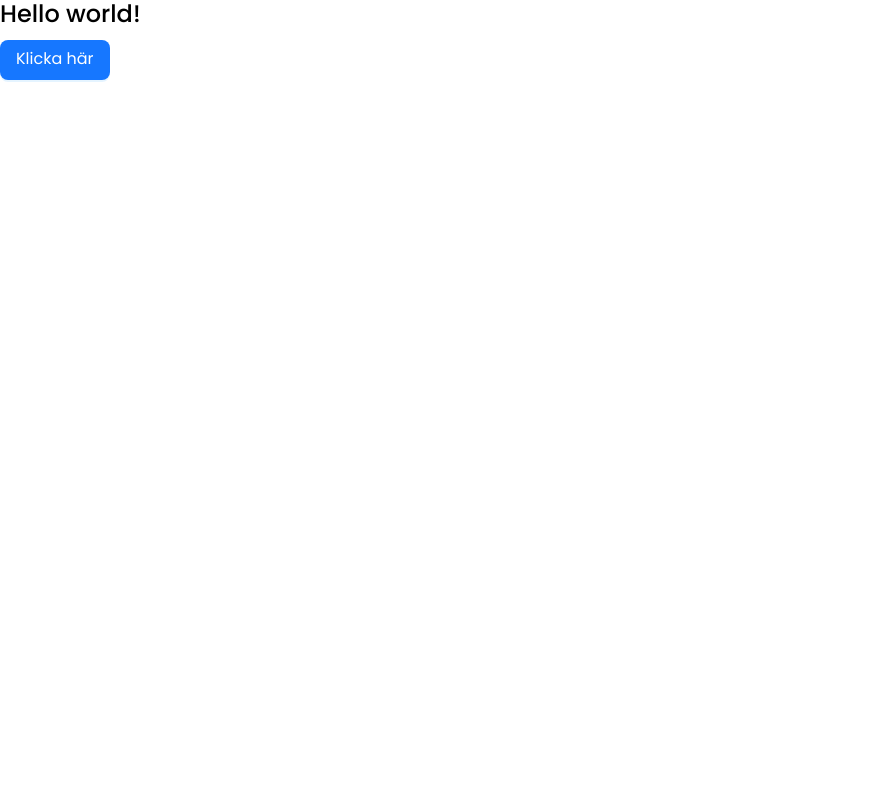
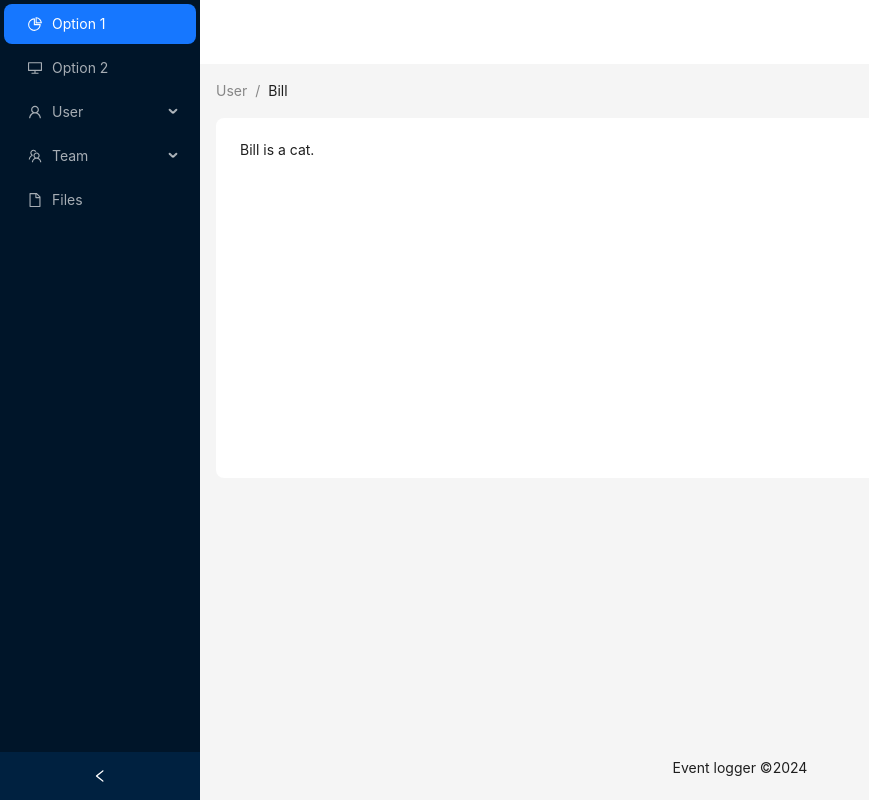
Before and after one commit to MrKalleP/event-frontend, a React (Vite) app: page / in a window 1280 px wide. Shown: the whole page, without its empty margins (0-869 px from the left). Built offline with nearby package versions, Linux system fonts and the light colour scheme.

Commit message:
fixed a sidebar and i icons

```diff
--- a/package.json
+++ b/package.json
@@ -10,6 +10,7 @@
     "preview": "vite preview"
   },
   "dependencies": {
+    "@ant-design/icons": "^5.5.2",
     "antd": "^5.22.5",
     "react": "^18.3.1",
     "react-dom": "^18.3.1"
--- a/src/App.tsx
+++ b/src/App.tsx
@@ -1,16 +1,9 @@
-import './App.css'
-import { Button } from 'antd'
+import SideBar from "./components/Sidebar";
 
-function App() {
 
-  return (
-    <>
-      <h2>Hello world!</h2>
-      <div>
-        <Button type="primary" size='large'>Klicka här</Button>
-      </div>
-    </>
-  )
+const App: React.FC = () => {
+  return <>
+    <SideBar />
+  </>;
 }
-
-export default App
+export default App;
--- /dev/null
+++ b/src/components/Sidebar.tsx
@@ -0,0 +1,81 @@
+import React, { useState } from 'react';
+
+import {
+    DesktopOutlined,
+    FileOutlined,
+    PieChartOutlined,
+    TeamOutlined,
+    UserOutlined,
+} from '@ant-design/icons';
+import type { MenuProps } from 'antd';
+import { Breadcrumb, Layout, Menu, theme } from 'antd';
+
+const { Header, Content, Footer, Sider } = Layout;
+
+type MenuItem = Required<MenuProps>['items'][number];
+
+function getItem(
+    label: React.ReactNode,
+    key: React.Key,
+    icon?: React.ReactNode,
+    children?: MenuItem[],
+): MenuItem {
+    return {
+        key,
+        icon,
+        children,
+        label,
+    } as MenuItem;
+}
+
+const items: MenuItem[] = [
+    getItem('Option 1', '1', <PieChartOutlined />),
+    getItem('Option 2', '2', <DesktopOutlined />),
+    getItem('User', 'sub1', <UserOutlined />, [
+        getItem('Tom', '3'),
+        getItem('Bill', '4'),
+        getItem('Alex', '5'),
+    ]),
+    getItem('Team', 'sub2', <TeamOutlined />, [getItem('Team 1', '6'), getItem('Team 2', '8')]),
+    getItem('Files', '9', <FileOutlined />),
+];
+
+function SideBar() {
+    const [collapsed, setCollapsed] = useState(false);
+    const {
+        token: { colorBgContainer, borderRadiusLG },
+    } = theme.useToken();
+
+    return (
+        <Layout style={{ minHeight: '100vh' }}>
+            <Sider collapsible collapsed={collapsed} onCollapse={(value) => setCollapsed(value)}>
+                <div className="demo-logo-vertical" />
+                <Menu theme="dark" defaultSelectedKeys={['1']} mode="inline" items={items} />
+            </Sider>
+            <Layout>
+                <Header style={{ padding: 0, background: colorBgContainer }} />
+                <Content style={{ margin: '0 16px' }}>
+                    <Breadcrumb style={{ margin: '16px 0' }}>
+                        <Breadcrumb.Item>User</Breadcrumb.Item>
+                        <Breadcrumb.Item>Bill</Breadcrumb.Item>
+                    </Breadcrumb>
+                    <div
+                        style={{
+                            padding: 24,
+                            minHeight: 360,
+                            background: colorBgContainer,
+                            borderRadius: borderRadiusLG,
+                        }}
+                    >
+                        Bill is a cat.
+                    </div>
+                </Content>
+                <Footer style={{ textAlign: 'center' }}>
+                    Event logger ©{new Date().getFullYear()}
+                </Footer>
+            </Layout>
+        </Layout>
+    );
+};
+
+export default SideBar
```
Also changed, not shown: 1 other file (tests, documents, lock files or other folders).
